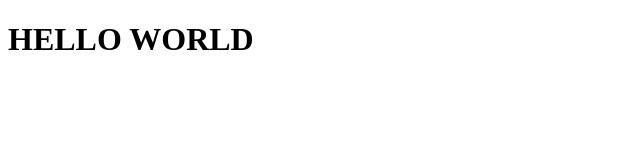
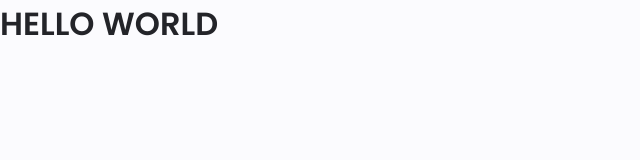
Before and after one commit to juandcg0331/juandcg0331.github.io, a plain HTML site: page index.html in a window 1280 px wide. Shown: the whole page, without its empty margins (0-640 px from the left). Drawn offline with nearby package versions, Linux system fonts and the light colour scheme.

Commit message:
Add colors styles root vars and base styles html, etc

```diff
--- a/assets/css/styles.css
+++ b/assets/css/styles.css
@@ -1 +1,109 @@
 /* GOOGLE FONTS*/
+@import url('https://fonts.googleapis.com/css2?family=Poppins:wght@400;500;600&display=swap');
+
+:root {
+    --header-height: 3rem;
+
+    /*======== COLORS =======*/
+    /*Change favorite color*/
+
+    --hue-color: 230 ; /*Purple 250 - Green 142 - Blue 230 - Pink 340*/
+
+    /*-- HSL COLOR MODE*/
+
+    --first-color: hsl(var(--hue-color), 69%, 61%);
+    --first-color-second: hsl(var(--hue-color), 69%, 61%);
+    --first-color-alt: hsl(var(--hue-color), 57%, 53%);
+    --first-color-lighter: hsl(var(--hue-color), 92%, 85%);
+    --title-color: hsl(var(--hue-color), 8%, 15%);
+    --text-color: hsl(var(--hue-color), 8%, 45%);
+    --text-color-light: hsl(var(--hue-color), 8%, 65%);
+    --input-color: hsl(var(--hue-color), 70%, 96%);
+    --body-color:hsl(var(--hue-color), 60%, 99%);;
+    --container-color: #FFF;
+
+    /*============================ Font and typography ==================================*/
+    --body-font: 'Poppins', sans-serif;
+
+    /* .5rem = 8px, 1rem = 16px, 1.5rem = 24px ...*/
+
+    --big-font-size: 2rem;
+    --h1-font-size: 1.5rem;
+    --h2-font-size: 1.25rem;
+    --h3-font-size: 1.125rem;
+    --normal-font-size: .938rem;
+    --small-font-size: .813rem;
+    --smaller-font-size: .75rem;
+
+    /*======== Font weight =========*/
+    --font-medium: 500;
+    --font-semi-bold: 600;
+
+    /*======== Margenes Bottom ======*/
+    /* .25rem = 4px , .5rem= 8px, .75rem = 12px*/
+    --mb-0-25: .25rem;
+    --mb-0-5: .5rem;
+    --mb-0-75: .75rem;
+    --mb-1: 1rem;
+    --mb-1-5: 1.5rem;
+    --mb-2: 2rem;
+    --mb-2-5: 2.5rem;
+    --mb-3: 3rem;
+
+    /*======== z index =====*/
+    --z-tooltip: 10;
+    --z-fixed: 100;
+    --z-modal: 1000;
+}
+
+/* Font size for large devices */
+
+@media screen and (min-width: 968px){
+    :root {
+        --big-font-size: 3rem;
+        --h1-font-size: 2.25rem;
+        --h2-font-size: 1.5rem;
+        --h3-font-size: 1.25rem;
+        --normal-font-size: 1rem;
+        --small-font-size: .875rem;
+        --smaller-font-size: .813rem;
+    }
+}
+
+/*======== BASE ========= */
+*{
+    box-sizing: border-box;
+    padding: 0;
+    margin: 0;
+}
+
+html{
+    scroll-behavior: smooth;
+}
+
+body{
+    margin: 0 0 var(--header-height) 0;
+    font-family: var(--body-font);
+    font-size: var(--normal-font-size);
+    background-color: var(--body-color);
+    color: var(--text-color);
+}
+
+h1,h2,h3,h4{
+    color: var(--title-color);
+    font-weight: var(--font-semi-bold);
+
+}
+
+ul{
+   list-style: none;
+}
+
+a{
+    text-decoration: none;
+}
+
+img{
+    max-width: 100%;
+    height: auto;
+}
```
